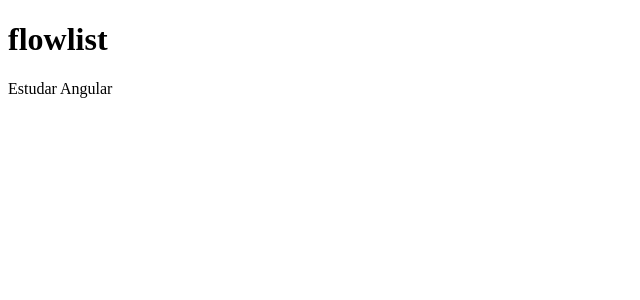
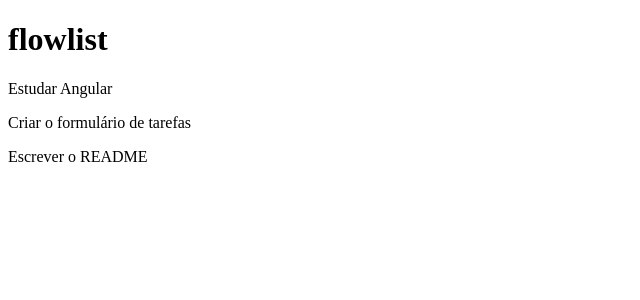
Before and after one commit to Gioomoraes/flowlist-angular, an Angular app: page / in a window 1280 px wide. Shown: the top 300 px of the page, without its empty margins (0-640 px from the left). Built offline with nearby package versions, Linux system fonts and the light colour scheme.

Commit message:
Render a list of tasks with @for

```diff
--- a/src/app/app.html
+++ b/src/app/app.html
@@ -1,3 +1,5 @@
 <h1>{{ title() }}</h1>
-<app-task-item [task]="firstTask" />
+@for (task of tasks(); track task.id) {
+  <app-task-item [task]="task" />
+}
 <router-outlet />
--- a/src/app/app.ts
+++ b/src/app/app.ts
@@ -11,9 +11,9 @@ import { TaskItem } from './task-item/task-item';
 })
 export class App {
   protected readonly title = signal('flowlist');
-    protected readonly firstTask: Task = {
-    id: 1,
-    title: 'Estudar Angular',
-    completed: false,
-  };
+      protected readonly tasks = signal<Task[]>([
+    { id: 1, title: 'Estudar Angular', completed: false },
+    { id: 2, title: 'Criar o formulário de tarefas', completed: false },
+    { id: 3, title: 'Escrever o README', completed: true },
+  ]);
 }
```
